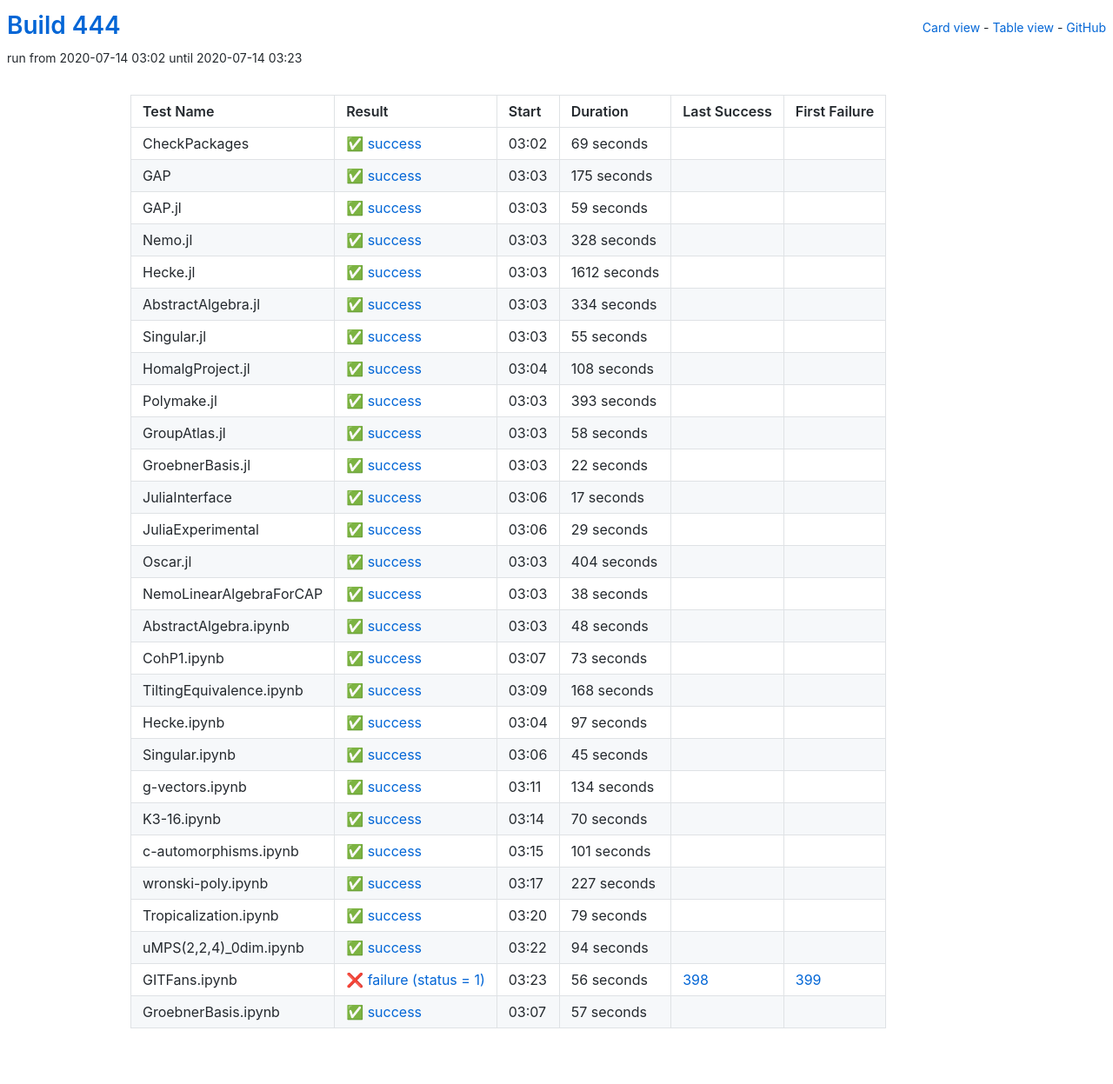
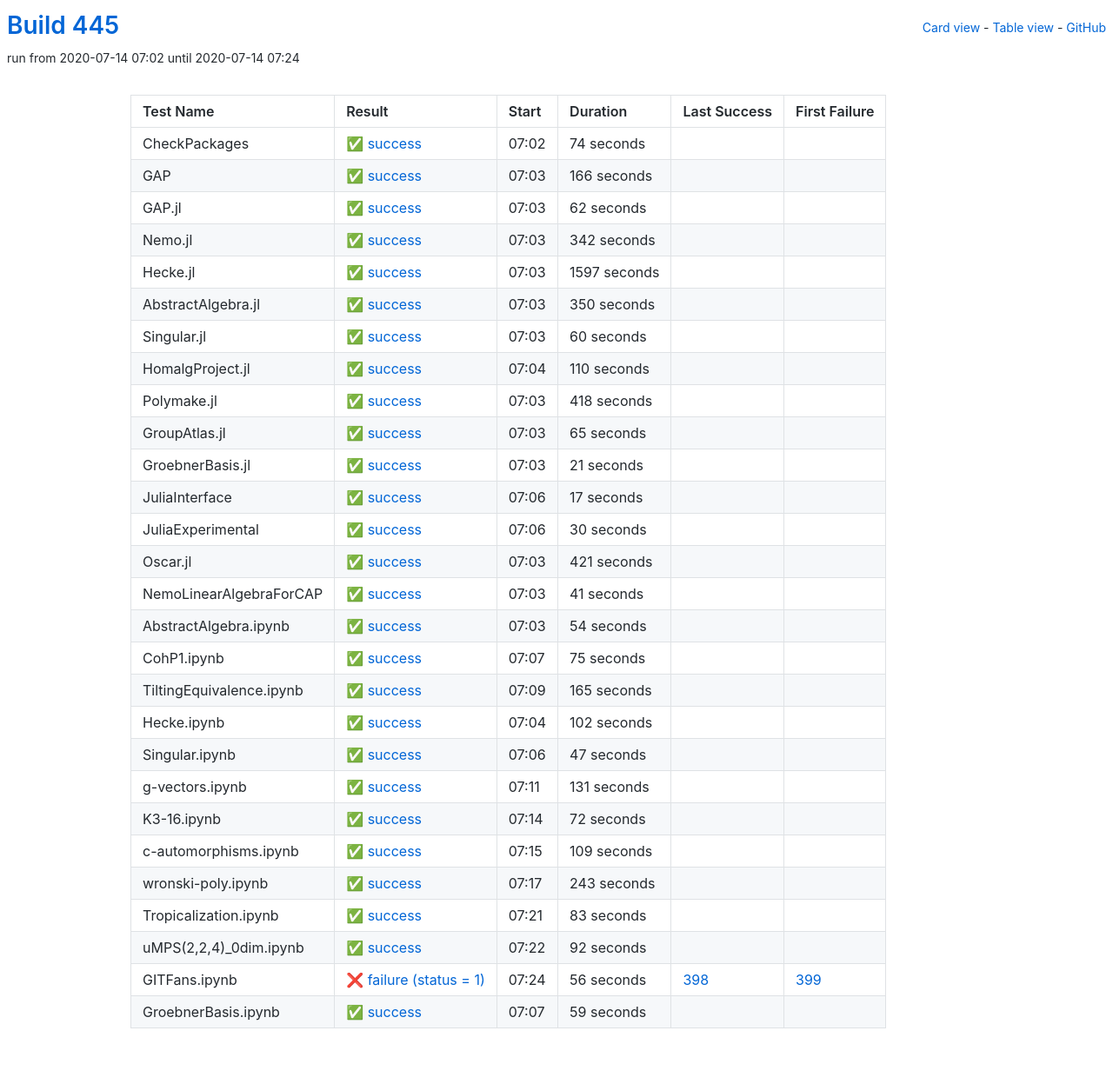
Before and after one commit to oscar-system/oscar-ci-status-stable, a Jekyll site: the page built from table.html, in a window 1280 px wide. Shown: the whole page at 87% size. Built offline with Jekyll 4.4.1, drawn with Linux system fonts in a browser that asks for light colours.

Commit message:
Build #445

```diff
--- a/_data/ci.yml
+++ b/_data/ci.yml
@@ -1,6 +1,6 @@
 ---
-build: 444
-build_url: https://oscarci.mathematik.uni-kl.de/job/oscar-stable/444/
+build: 445
+build_url: https://oscarci.mathematik.uni-kl.de/job/oscar-stable/445/
 job: oscar-stable
 organization: oscar-system
 repo: oscar-ci-status-stable
@@ -8,140 +8,140 @@ repourl: https://github.com/oscar-system/oscar-ci-status-stable
 tests:
 - name: CheckPackages
   id: checkpackages
-  log: https://oscarci.mathematik.uni-kl.de/job/oscar-stable/444/artifact/logs/build-444/CheckPackages.log
-  start: 2020-07-14 03:02
+  log: https://oscarci.mathematik.uni-kl.de/job/oscar-stable/445/artifact/logs/build-445/CheckPackages.log
+  start: 2020-07-14 07:02
   success: true
   exitcode: 0
   status: success
-  duration: 69
+  duration: 74
   last_success: false
   last_success_url:
   first_failure: false
   first_failure_url:
 - name: GAP
   id: gap
-  log: https://oscarci.mathematik.uni-kl.de/job/oscar-stable/444/artifact/logs/build-444/GAP.log
-  start: 2020-07-14 03:03
+  log: https://oscarci.mathematik.uni-kl.de/job/oscar-stable/445/artifact/logs/build-445/GAP.log
+  start: 2020-07-14 07:03
   success: true
   exitcode: 0
   status: success
-  duration: 175
+  duration: 166
   last_success: false
   last_success_url:
   first_failure: false
   first_failure_url:
 - name: GAP.jl
   id: gap-jl
-  log: https://oscarci.mathematik.uni-kl.de/job/oscar-stable/444/artifact/logs/build-444/GAP.jl.log
-  start: 2020-07-14 03:03
+  log: https://oscarci.mathematik.uni-kl.de/job/oscar-stable/445/artifact/logs/build-445/GAP.jl.log
+  start: 2020-07-14 07:03
   success: true
   exitcode: 0
   status: success
-  duration: 59
+  duration: 62
   last_success: false
   last_success_url:
   first_failure: false
   first_failure_url:
 - name: Nemo.jl
   id: nemo-jl
-  log: https://oscarci.mathematik.uni-kl.de/job/oscar-stable/444/artifact/logs/build-444/Nemo.jl.log
-  start: 2020-07-14 03:03
+  log: https://oscarci.mathematik.uni-kl.de/job/oscar-stable/445/artifact/logs/build-445/Nemo.jl.log
+  start: 2020-07-14 07:03
   success: true
   exitcode: 0
   status: success
-  duration: 328
+  duration: 342
   last_success: false
   last_success_url:
   first_failure: false
   first_failure_url:
 - name: Hecke.jl
   id: hecke-jl
-  log: https://oscarci.mathematik.uni-kl.de/job/oscar-stable/444/artifact/logs/build-444/Hecke.jl.log
-  start: 2020-07-14 03:03
+  log: https://oscarci.mathematik.uni-kl.de/job/oscar-stable/445/artifact/logs/build-445/Hecke.jl.log
+  start: 2020-07-14 07:03
   success: true
   exitcode: 0
   status: success
-  duration: 1612
+  duration: 1597
   last_success: false
   last_success_url:
   first_failure: false
   first_failure_url:
 - name: AbstractAlgebra.jl
   id: abstractalgebra-jl
-  log: https://oscarci.mathematik.uni-kl.de/job/oscar-stable/444/artifact/logs/build-444/AbstractAlgebra.jl.log
-  start: 2020-07-14 03:03
+  log: https://oscarci.mathematik.uni-kl.de/job/oscar-stable/445/artifact/logs/build-445/AbstractAlgebra.jl.log
+  start: 2020-07-14 07:03
   success: true
   exitcode: 0
   status: success
-  duration: 334
+  duration: 350
   last_success: false
   last_success_url:
   first_failure: false
   first_failure_url:
 - name: Singular.jl
   id: singular-jl
-  log: https://oscarci.mathematik.uni-kl.de/job/oscar-stable/444/artifact/logs/build-444/Singular.jl.log
-  start: 2020-07-14 03:03
+  log: https://oscarci.mathematik.uni-kl.de/job/oscar-stable/445/artifact/logs/build-445/Singular.jl.log
+  start: 2020-07-14 07:03
   success: true
   exitcode: 0
   status: success
-  duration: 55
+  duration: 60
   last_success: false
   last_success_url:
   first_failure: false
   first_failure_url:
 - name: HomalgProject.jl
   id: homalgproject-jl
-  log: https://oscarci.mathematik.uni-kl.de/job/oscar-stable/444/artifact/logs/build-444/HomalgProject.jl.log
-  start: 2020-07-14 03:04
+  log: https://oscarci.mathematik.uni-kl.de/job/oscar-stable/445/artifact/logs/build-445/HomalgProject.jl.log
+  start: 2020-07-14 07:04
   success: true
   exitcode: 0
   status: success
-  duration: 108
+  duration: 110
   last_success: false
   last_success_url:
   first_failure: false
   first_failure_url:
 - name: Polymake.jl
   id: polymake-jl
-  log: https://oscarci.mathematik.uni-kl.de/job/oscar-stable/444/artifact/logs/build-444/Polymake.jl.log
-  start: 2020-07-14 03:03
+  log: https://oscarci.mathematik.uni-kl.de/job/oscar-stable/445/artifact/logs/build-445/Polymake.jl.log
+  start: 2020-07-14 07:03
   success: true
   exitcode: 0
   status: success
-  duration: 393
+  duration: 418
   last_success: false
   last_success_url:
   first_failure: false
   first_failure_url:
 - name: GroupAtlas.jl
   id: groupatlas-jl
-  log: https://oscarci.mathematik.uni-kl.de/job/oscar-stable/444/artifact/logs/build-444/GroupAtlas.jl.log
-  start: 2020-07-14 03:03
+  log: https://oscarci.mathematik.uni-kl.de/job/oscar-stable/445/artifact/logs/build-445/GroupAtlas.jl.log
+  start: 2020-07-14 07:03
   success: true
   exitcode: 0
   status: success
-  duration: 58
+  duration: 65
   last_success: false
   last_success_url:
   first_failure: false
   first_failure_url:
 - name: GroebnerBasis.jl
   id: groebnerbasis-jl
-  log: https://oscarci.mathematik.uni-kl.de/job/oscar-stable/444/artifact/logs/build-444/GroebnerBasis.jl.log
-  start: 2020-07-14 03:03
+  log: https://oscarci.mathematik.uni-kl.de/job/oscar-stable/445/artifact/logs/build-445/GroebnerBasis.jl.log
+  start: 2020-07-14 07:03
   success: true
   exitcode: 0
   status: success
-  duration: 22
+  duration: 21
   last_success: false
   last_success_url:
   first_failure: false
   first_failure_url:
 - name: JuliaInterface
   id: juliainterface
-  log: https://oscarci.mathematik.uni-kl.de/job/oscar-stable/444/artifact/logs/build-444/JuliaInterface.log
-  start: 2020-07-14 03:06
+  log: https://oscarci.mathematik.uni-kl.de/job/oscar-stable/445/artifact/logs/build-445/JuliaInterface.log
+  start: 2020-07-14 07:06
   success: true
   exitcode: 0
   status: success
@@ -152,176 +152,176 @@ tests:
   first_failure_url:
 - name: JuliaExperimental
   id: juliaexperimental
-  log: https://oscarci.mathematik.uni-kl.de/job/oscar-stable/444/artifact/logs/build-444/JuliaExperimental.log
-  start: 2020-07-14 03:06
+  log: https://oscarci.mathematik.uni-kl.de/job/oscar-stable/445/artifact/logs/build-445/JuliaExperimental.log
+  start: 2020-07-14 07:06
   success: true
   exitcode: 0
   status: success
-  duration: 29
+  duration: 30
   last_success: false
   last_success_url:
   first_failure: false
   first_failure_url:
 - name: Oscar.jl
   id: oscar-jl
-  log: https://oscarci.mathematik.uni-kl.de/job/oscar-stable/444/artifact/logs/build-444/Oscar.jl.log
-  start: 2020-07-14 03:03
+  log: https://oscarci.mathematik.uni-kl.de/job/oscar-stable/445/artifact/logs/build-445/Oscar.jl.log
+  start: 2020-07-14 07:03
   success: true
   exitcode: 0
   status: success
-  duration: 404
+  duration: 421
   last_success: false
   last_success_url:
   first_failure: false
   first_failure_url:
 - name: NemoLinearAlgebraForCAP
   id: nemolinearalgebraforcap
-  log: https://oscarci.mathematik.uni-kl.de/job/oscar-stable/444/artifact/logs/build-444/NemoLinearAlgebraForCAP.log
-  start: 2020-07-14 03:03
+  log: https://oscarci.mathematik.uni-kl.de/job/oscar-stable/445/artifact/logs/build-445/NemoLinearAlgebraForCAP.log
+  start: 2020-07-14 07:03
   success: true
   exitcode: 0
   status: success
-  duration: 38
+  duration: 41
   last_success: false
   last_success_url:
   first_failure: false
   first_failure_url:
 - name: AbstractAlgebra.ipynb
   id: abstractalgebra-ipynb
-  log: https://oscarci.mathematik.uni-kl.de/job/oscar-stable/444/artifact/logs/build-444/AbstractAlgebra.ipynb.log
-  start: 2020-07-14 03:03
+  log: https://oscarci.mathematik.uni-kl.de/job/oscar-stable/445/artifact/logs/build-445/AbstractAlgebra.ipynb.log
+  start: 2020-07-14 07:03
   success: true
   exitcode: 0
   status: success
-  duration: 48
+  duration: 54
   last_success: false
   last_success_url:
   first_failure: false
   first_failure_url:
 - name: CohP1.ipynb
   id: cohp1-ipynb
-  log: https://oscarci.mathematik.uni-kl.de/job/oscar-stable/444/artifact/logs/build-444/CohP1.ipynb.log
-  start: 2020-07-14 03:07
+  log: https://oscarci.mathematik.uni-kl.de/job/oscar-stable/445/artifact/logs/build-445/CohP1.ipynb.log
+  start: 2020-07-14 07:07
   success: true
   exitcode: 0
   status: success
-  duration: 73
+  duration: 75
   last_success: false
   last_success_url:
   first_failure: false
   first_failure_url:
 - name: TiltingEquivalence.ipynb
   id: tiltingequivalence-ipynb
-  log: https://oscarci.mathematik.uni-kl.de/job/oscar-stable/444/artifact/logs/build-444/TiltingEquivalence.ipynb.log
-  start: 2020-07-14 03:09
+  log: https://oscarci.mathematik.uni-kl.de/job/oscar-stable/445/artifact/logs/build-445/TiltingEquivalence.ipynb.log
+  start: 2020-07-14 07:09
   success: true
   exitcode: 0
   status: success
-  duration: 168
+  duration: 165
   last_success: false
   last_success_url:
   first_failure: false
   first_failure_url:
 - name: Hecke.ipynb
   id: hecke-ipynb
-  log: https://oscarci.mathematik.uni-kl.de/job/oscar-stable/444/artifact/logs/build-444/Hecke.ipynb.log
-  start: 2020-07-14 03:04
+  log: https://oscarci.mathematik.uni-kl.de/job/oscar-stable/445/artifact/logs/build-445/Hecke.ipynb.log
+  start: 2020-07-14 07:04
   success: true
   exitcode: 0
   status: success
-  duration: 97
+  duration: 102
   last_success: false
   last_success_url:
   first_failure: false
   first_failure_url:
 - name: Singular.ipynb
   id: singular-ipynb
-  log: https://oscarci.mathematik.uni-kl.de/job/oscar-stable/444/artifact/logs/build-444/Singular.ipynb.log
-  start: 2020-07-14 03:06
+  log: https://oscarci.mathematik.uni-kl.de/job/oscar-stable/445/artifact/logs/build-445/Singular.ipynb.log
+  start: 2020-07-14 07:06
   success: true
   exitcode: 0
   status: success
-  duration: 45
+  duration: 47
   last_success: false
   last_success_url:
   first_failure: false
   first_failure_url:
 - name: g-vectors.ipynb
   id: g-vectors-ipynb
-  log: https://oscarci.mathematik.uni-kl.de/job/oscar-stable/444/artifact/logs/build-444/g-vectors.ipynb.log
-  start: 2020-07-14 03:11
+  log: https://oscarci.mathematik.uni-kl.de/job/oscar-stable/445/artifact/logs/build-445/g-vectors.ipynb.log
+  start: 2020-07-14 07:11
   success: true
   exitcode: 0
   status: success
-  duration: 134
+  duration: 131
   last_success: false
   last_success_url:
   first_failure: false
   first_failure_url:
 - name: K3-16.ipynb
   id: k3-16-ipynb
-  log: https://oscarci.mathematik.uni-kl.de/job/oscar-stable/444/artifact/logs/build-444/K3-16.ipynb.log
-  start: 2020-07-14 03:14
+  log: https://oscarci.mathematik.uni-kl.de/job/oscar-stable/445/artifact/logs/build-445/K3-16.ipynb.log
+  start: 2020-07-14 07:14
   success: true
   exitcode: 0
   status: success
-  duration: 70
+  duration: 72
   last_success: false
   last_success_url:
   first_failure: false
   first_failure_url:
 - name: c-automorphisms.ipynb
   id: c-automorphisms-ipynb
-  log: https://oscarci.mathematik.uni-kl.de/job/oscar-stable/444/artifact/logs/build-444/c-automorphisms.ipynb.log
-  start: 2020-07-14 03:15
+  log: https://oscarci.mathematik.uni-kl.de/job/oscar-stable/445/artifact/logs/build-445/c-automorphisms.ipynb.log
+  start: 2020-07-14 07:15
   success: true
   exitcode: 0
   status: success
-  duration: 101
+  duration: 109
   last_success: false
   last_success_url:
   first_failure: false
   first_failure_url:
 - name: wronski-poly.ipynb
   id: wronski-poly-ipynb
-  log: https://oscarci.mathematik.uni-kl.de/job/oscar-stable/444/artifact/logs/build-444/wronski-poly.ipynb.log
-  start: 2020-07-14 03:17
+  log: https://oscarci.mathematik.uni-kl.de/job/oscar-stable/445/artifact/logs/build-445/wronski-poly.ipynb.log
+  start: 2020-07-14 07:17
   success: true
   exitcode: 0
   status: success
-  duration: 227
+  duration: 243
   last_success: false
   last_success_url:
   first_failure: false
   first_failure_url:
 - name: Tropicalization.ipynb
   id: tropicalization-ipynb
-  log: https://oscarci.mathematik.uni-kl.de/job/oscar-stable/444/artifact/logs/build-444/Tropicalization.ipynb.log
-  start: 2020-07-14 03:20
+  log: https://oscarci.mathematik.uni-kl.de/job/oscar-stable/445/artifact/logs/build-445/Tropicalization.ipynb.log
+  start: 2020-07-14 07:21
   success: true
   exitcode: 0
   status: success
-  duration: 79
+  duration: 83
   last_success: false
   last_success_url:
   first_failure: false
   first_failure_url:
 - name: uMPS(2,2,4)_0dim.ipynb
   id: umps-2-2-4-0dim-ipynb
-  log: https://oscarci.mathematik.uni-kl.de/job/oscar-stable/444/artifact/logs/build-444/uMPS-2-2-4-_0dim.ipynb.log
-  start: 2020-07-14 03:22
+  log: https://oscarci.mathematik.uni-kl.de/job/oscar-stable/445/artifact/logs/build-445/uMPS-2-2-4-_0dim.ipynb.log
+  start: 2020-07-14 07:22
   success: true
   exitcode: 0
   status: success
-  duration: 94
+  duration: 92
   last_success: false
   last_success_url:
   first_failure: false
   first_failure_url:
 - name: GITFans.ipynb
   id: gitfans-ipynb
-  log: https://oscarci.mathematik.uni-kl.de/job/oscar-stable/444/artifact/logs/build-444/GITFans.ipynb.log
-  start: 2020-07-14 03:23
+  log: https://oscarci.mathematik.uni-kl.de/job/oscar-stable/445/artifact/logs/build-445/GITFans.ipynb.log
+  start: 2020-07-14 07:24
   success: false
   exitcode: 1
   status: failure
@@ -332,12 +332,12 @@ tests:
   first_failure_url: https://oscarci.mathematik.uni-kl.de/job/oscar-stable/399/
 - name: GroebnerBasis.ipynb
   id: groebnerbasis-ipynb
-  log: https://oscarci.mathematik.uni-kl.de/job/oscar-stable/444/artifact/logs/build-444/GroebnerBasis.ipynb.log
-  start: 2020-07-14 03:07
+  log: https://oscarci.mathematik.uni-kl.de/job/oscar-stable/445/artifact/logs/build-445/GroebnerBasis.ipynb.log
+  start: 2020-07-14 07:07
   success: true
   exitcode: 0
   status: success
-  duration: 57
+  duration: 59
   last_success: false
   last_success_url:
   first_failure: false
```
Also changed, not shown: README.md.
